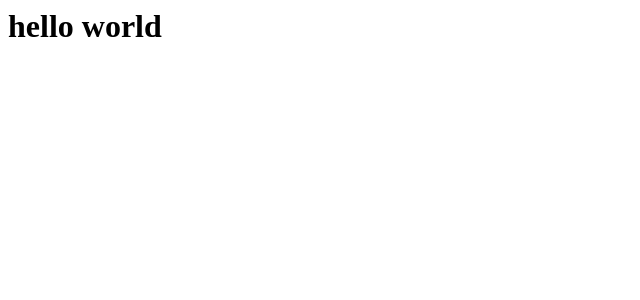
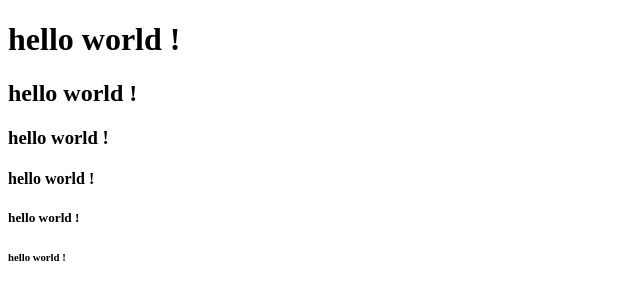
Before and after one commit to coco-cona/first, a plain HTML site: page index.html in a window 1280 px wide. Shown: the whole page, without its empty margins (0-640 px from the left). Drawn offline with Linux system fonts and the light colour scheme.

Commit message:
index.html 수정

```diff
--- a/index.html
+++ b/index.html
@@ -1 +1,18 @@
-<h1> hello world </h1>
+<!DOCTYPE html>
+<html lang="en">
+<head>
+    <meta charset="UTF-8">
+    <meta http-equiv="X-UA-Compatible" content="IE=edge">
+    <meta name="viewport" content="width=device-width, initial-scale=1.0">
+    <title>Document</title>
+</head>
+<body>
+    <h1> hello world ! </h1>
+    <h2> hello world ! </h2>
+    <h3> hello world ! </h3>
+    <h4> hello world ! </h4>
+    <h5> hello world ! </h5>
+    <h6> hello world ! </h6>
+    <!-- 방콕, 기억나시죠~? -->
+</body>
+</html>
```
